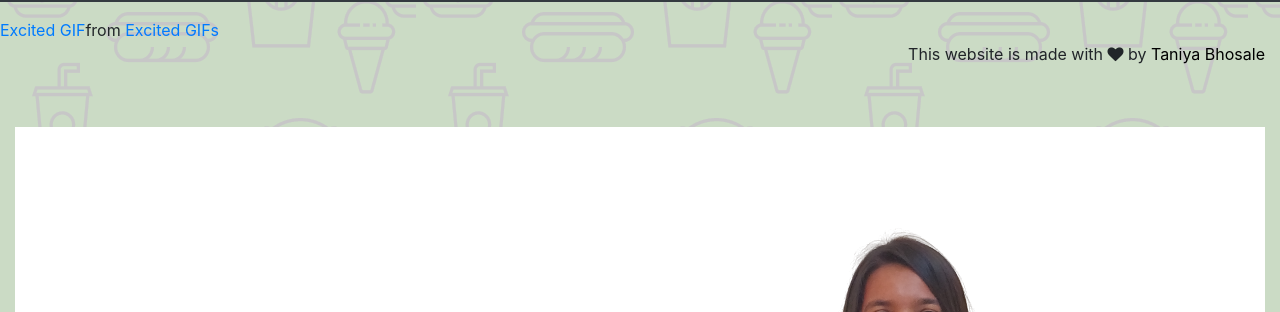
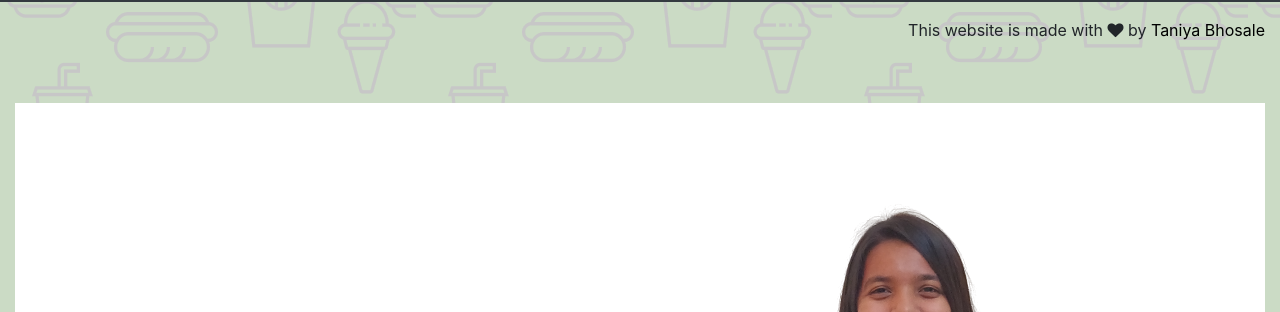
Before and after one commit to Tani144/Tani144.github.io, a plain HTML site: page index.html in a window 1280 px wide. Shown: the part 54-366 px from the top of the page. Drawn offline with nearby package versions, Linux system fonts and the light colour scheme; a script that the page names is missing.

Commit message:
Update index.html

```diff
--- a/index.html
+++ b/index.html
@@ -2,7 +2,6 @@
 <html lang="en">
 
 <head>
-<div class="tenor-gif-embed" data-postid="25794812" data-share-method="host" data-aspect-ratio="2.99065" data-width="100%"><a href="https://tenor.com/view/excited-gif-25794812">Excited GIF</a>from <a href="https://tenor.com/search/excited-gifs">Excited GIFs</a></div> <script type="text/javascript" async src="https://tenor.com/embed.js"></script>
   <meta charset="utf-8">
   <!-- Required meta tags -->
   <meta name="viewport" content="width=device-width, initial-scale=1.0">
```
